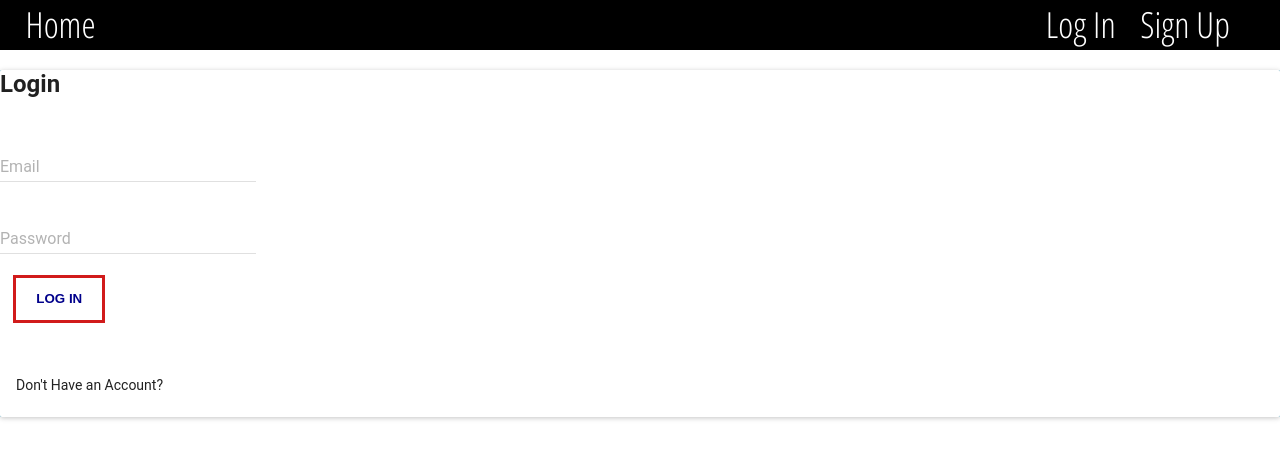
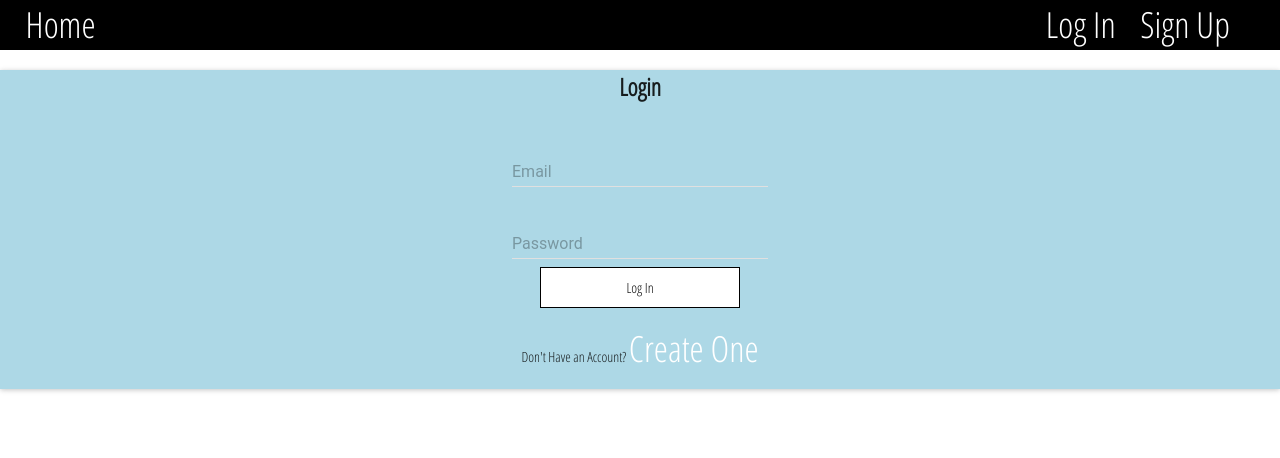
Before and after one commit to dbdoyle182/NoteTakerApp, a React (Create React App) app in the folder client/: page /login in a window 1280 px wide. Shown: the top 458 px of the page. Built offline with nearby package versions, Linux system fonts and the light colour scheme.

Commit message:
added button styling and login form style

```diff
--- a/client/src/components/LoginForm/LoginForm.css
+++ b/client/src/components/LoginForm/LoginForm.css
@@ -1,41 +1,36 @@
 .submitbtn {
-    display: inline-block;
-    margin: 1em;
-    text-transform: uppercase;
-    padding: 1em 1.5em;
-    background: none;
-    color:darkblue;
-    font-weight: bold;
-    position: relative;
-    transition:color 0.25s ease;
-    border:3px solid rgb(209, 27, 27);
-}
-.submitbtn:hover {
-    border: black 1px solid;
-}
-
-.submitbtn::after {
-    position: absolute;
-    content: '';
-    top:0;
-    left: 0;
-    width: 0;
-    height: 100%;
-    background-color: white;
-    transform-origin:left;
-    transition:width 0.25s ease;
-    z-index:-1;
+    width: 200px;
+    height: auto;
+    overflow: hidden;
+    display: block;
+    text-align: center;
+    padding: 10px 0;
+    margin:0 auto;
+    text-decoration: none;
+    font-size: 14px;
+    font-family: 'Open Sans Condensed', sans-serif;
+    border: 1px solid #000;
+    color:#000;
+    background-image: linear-gradient(to right, #fff 50%, #000 50%);
+    background-size: 200% 100%;
+    background-repeat: no-repeat;
+    background-position: bottom left;
+    -webkit-transition: all 0.25s ease-in;
+    -moz-transition: all 0.25s ease-in;
+    transition: all 0.25s ease-in;
   }
 
-  .submitbtn::after {
-    position: absolute;
-    content: '';
-    top:0;
-    left: 0;
-    width: 0;
-    height: 100%;
-    background-color: white;
-    transform-origin:left;
-    transition:width 0.25s ease;
-    z-index:-1;
+  .submitbtn:hover {
+    -webkit-transition: all 0.25s ease-in;
+    -moz-transition: all 0.25s ease-in;
+    transition: all 0.25s ease-in;
+    /** START THE FINAL STATE STYLING **/
+    background-position: bottom right;
+    color: #fff;
   }
+
+  .form-content {
+      justify-content: center;
+      text-align: center;
+      font-family: 'Open Sans Condensed', sans-serif;
+  }
--- a/client/src/components/LoginForm/LoginForm.js
+++ b/client/src/components/LoginForm/LoginForm.js
@@ -7,7 +7,7 @@ import "./LoginForm.css";
 const LoginForm = ({ onSubmit, onChange, errors, successMessage, user }) => (
   <Card>
     <form action="/" onSubmit={onSubmit}>
-      <div>
+      <div className="form-content">
         <h2>Login</h2>
 
         {successMessage && <p className="success-message">{successMessage}</p>}
--- a/client/src/containers/LoginPage/LoginPage.css
+++ b/client/src/containers/LoginPage/LoginPage.css
@@ -1,3 +1,3 @@
-.formpage {
+form {
     background-color: lightblue;
 }
```
